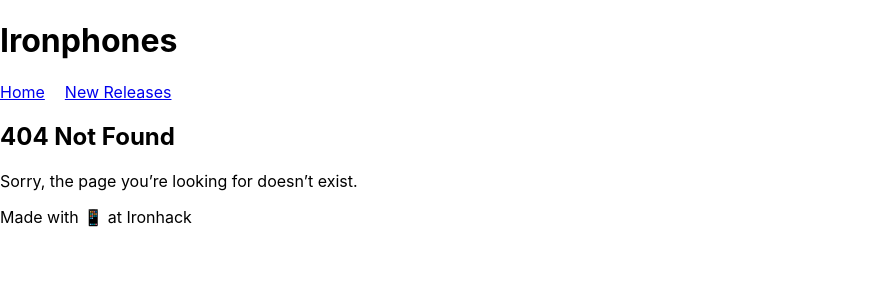
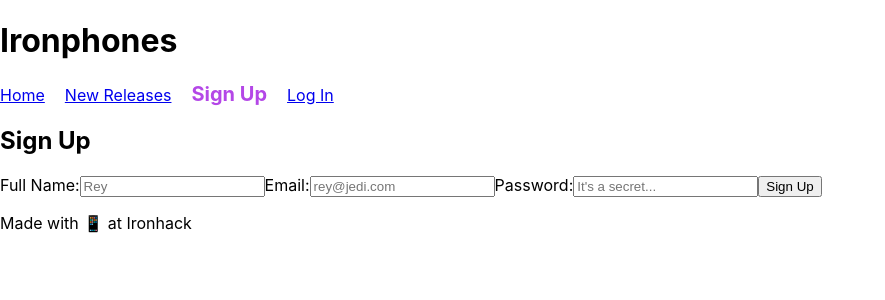
Before and after one commit to ironhack-dev-squad-107/ironphones-client, a React (Create React App) app: page /signup-page in a window 1280 px wide. Before the commit this address had no page. Shown: the top 300 px of the page, without its empty margins (0-885 px from the left). Built offline with nearby package versions, Linux system fonts and the light colour scheme; the HTML template or start-up script is replaced by a standard one.

Commit message:
Add login and signup forms

```diff
--- a/src/App.js
+++ b/src/App.js
@@ -7,6 +7,8 @@ import NotFound from "./components/NotFound";
 import RecentPhones from "./components/RecentPhones";
 import PhoneDetails from "./components/PhoneDetails";
 import AddPhone from "./components/AddPhone";
+import LoginPage from "./components/LoginPage";
+import SignupPage from "./components/SignupPage";
 
 class App extends Component {
   render() {
@@ -22,6 +24,8 @@ class App extends Component {
             </NavLink>
 
             <NavLink to="/recent-phones">New Releases</NavLink>
+            <NavLink to="/signup-page">Sign Up</NavLink>
+            <NavLink to="/login-page">Log In</NavLink>
           </nav>
         </header>
 
@@ -32,6 +36,8 @@ class App extends Component {
           <Route path="/recent-phones" component={RecentPhones} />
           <Route path="/phone-details/:phoneId" component={PhoneDetails} />
           <Route path="/add-phone" component={AddPhone} />
+          <Route path="/signup-page" component={SignupPage} />
+          <Route path="/login-page" component={LoginPage} />
 
           {/* 404 route should go LAST */}
           <Route component={NotFound} />
--- /dev/null
+++ b/src/components/LoginPage.js
@@ -0,0 +1,60 @@
+import React, { Component } from "react";
+
+import "./LoginPage.css";
+
+class LoginPage extends Component {
+  constructor(props) {
+    super(props);
+    this.state = {
+      email: "",
+      originalPassword: ""
+    };
+  }
+
+  genericOnChange(event) {
+    const { name, value } = event.target;
+    this.setState({ [name]: value });
+  }
+
+  handleSubmit(event) {
+    event.preventDefault();
+
+    // submit login info to the backend...
+  }
+
+  render() {
+    return (
+      <section className="LoginPage">
+        <h2>Log In</h2>
+
+        <form onSubmit={event => this.handleSubmit(event)}>
+          <label>
+            Email:
+            <input
+              onChange={event => this.genericOnChange(event)}
+              value={this.state.email}
+              name="email"
+              type="email"
+              placeholder="rose@tico.com"
+            />
+          </label>
+
+          <label>
+            Password
+            <input
+              onChange={event => this.genericOnChange(event)}
+              value={this.state.originalPassword}
+              name="originalPassword"
+              type="password"
+              placeholder="f1nn ru13z"
+            />
+          </label>
+
+          <button>Log In</button>
+        </form>
+      </section>
+    );
+  }
+}
+
+export default LoginPage;
--- /dev/null
+++ b/src/components/SignupPage.js
@@ -0,0 +1,72 @@
+import React, { Component } from "react";
+
+import "./SignupPage.css";
+
+class SignupPage extends Component {
+  constructor(props) {
+    super(props);
+    this.state = {
+      fullName: "",
+      email: "",
+      originalPassword: ""
+    };
+  }
+
+  genericOnChange(event) {
+    const { name, value } = event.target;
+    this.setState({ [name]: value });
+  }
+
+  handleSubmit(event) {
+    event.preventDefault();
+
+    // send the user info to the backend...
+  }
+
+  render() {
+    return (
+      <section className="SignupPage">
+        <h2>Sign Up</h2>
+
+        <form onSubmit={event => this.handleSubmit(event)}>
+          <label>
+            Full Name:
+            <input
+              onChange={event => this.genericOnChange(event)}
+              value={this.state.fullName}
+              name="fullName"
+              type="text"
+              placeholder="Rey"
+            />
+          </label>
+
+          <label>
+            Email:
+            <input
+              onChange={event => this.genericOnChange(event)}
+              value={this.state.email}
+              name="email"
+              type="email"
+              placeholder="rey@jedi.com"
+            />
+          </label>
+
+          <label>
+            Password:
+            <input
+              onChange={event => this.genericOnChange(event)}
+              value={this.state.originalPassword}
+              name="originalPassword"
+              type="password"
+              placeholder="It's a secret..."
+            />
+          </label>
+
+          <button>Sign Up</button>
+        </form>
+      </section>
+    );
+  }
+}
+
+export default SignupPage;
```
Also changed, not shown: src/components/LoginPage.css (added), src/components/SignupPage.css (added).
